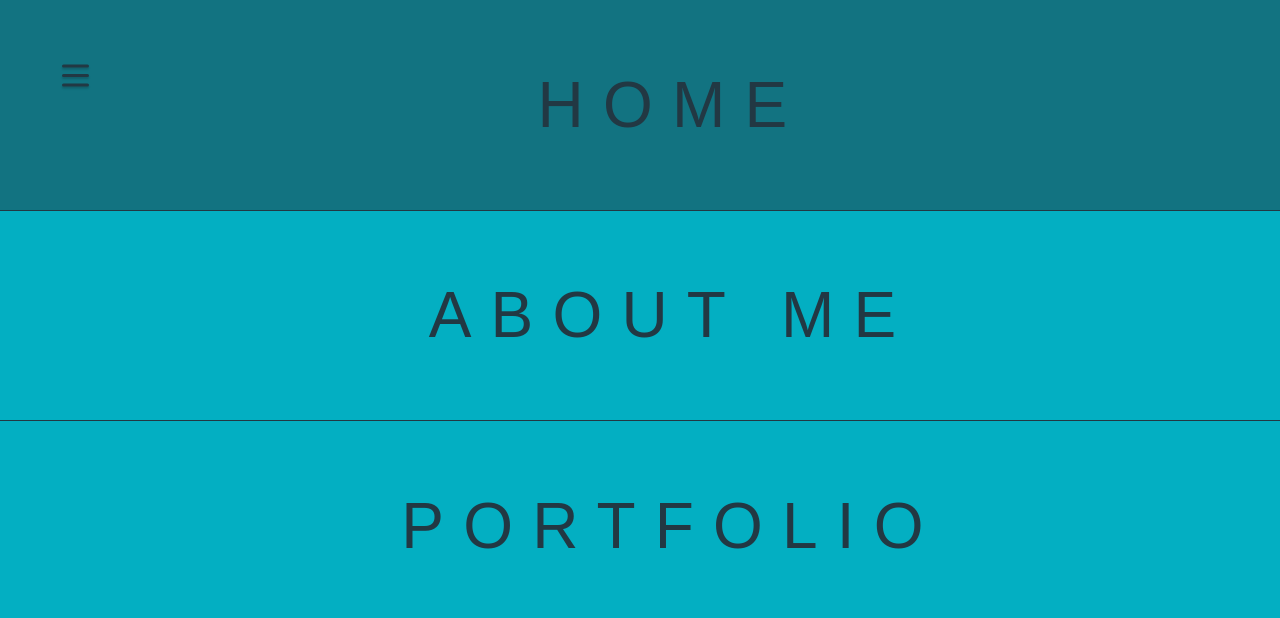
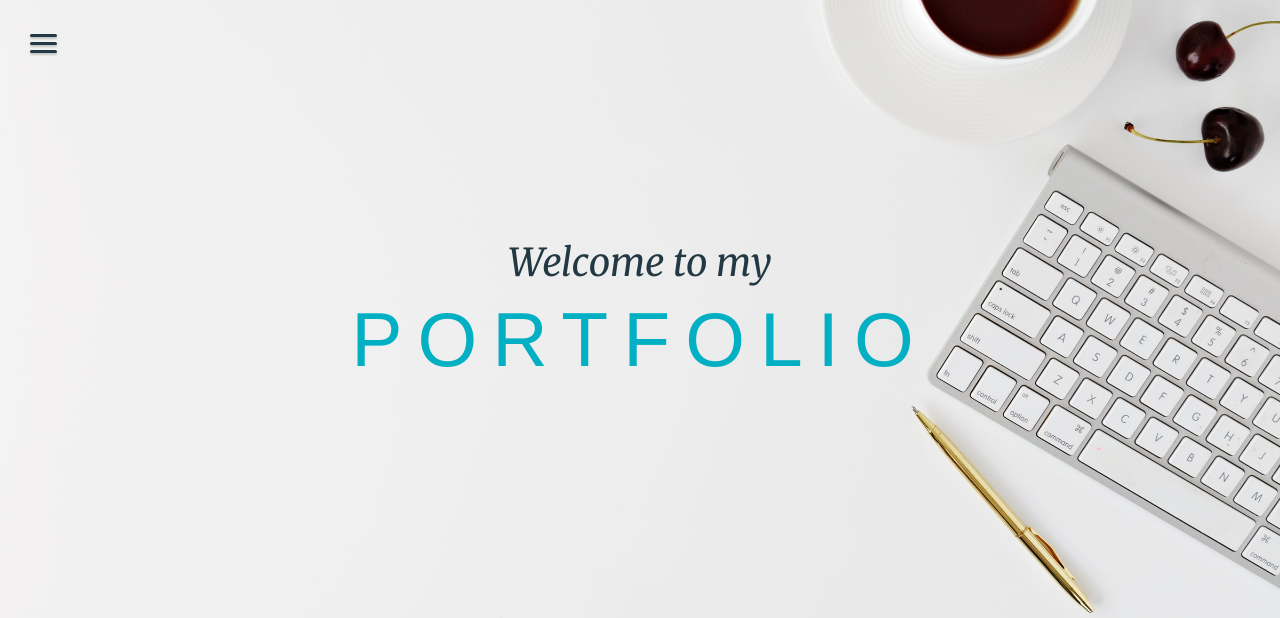
Before and after one commit to John-v77/Web-dev-portfolio, a website built with Parcel: page src/index.html in a window 1280 px wide. Shown: the top 618 px of the page. Built offline with nearby package versions, Linux system fonts and the light colour scheme; a web font is replaced by a local one.

Commit message:
navBar animation

```diff
--- a/src/index.html
+++ b/src/index.html
@@ -11,10 +11,6 @@
 </head>
 <body>
     <nav>
-        <div class="menu-btn">
-            <div class="menu-btn_burger"></div>
-        </div>
-
         <!-- <div class="logo">
             <h1>My Portfolio</h1>
         </div> -->
@@ -35,6 +31,9 @@
             </span> -->
     </nav>
     <div class="welcome">
+        <div class="menu-btn">
+            <div class="menu-btn_burger"></div>
+        </div>
         <h1>Welcome to my <span>Portfolio</span></h1>
     </div>
 
--- a/src/js/burgerMenu.js
+++ b/src/js/burgerMenu.js
@@ -1,6 +1,10 @@
-const navMenu = document.querySelector('.menu-btn')
+const burgerBtn = document.querySelector('.menu-btn')
+const navMenu = document.querySelector('body')
 
-navMenu.addEventListener('click', _ => {
-    console.log('click')
+
+burgerBtn.addEventListener('click', _ => {
+    burgerBtn.classList.toggle('btn-open')
     navMenu.classList.toggle('nav-open')
 })
+
+// -----------------------------------------------
--- a/src/scss/partials/_navBar.scss
+++ b/src/scss/partials/_navBar.scss
@@ -1,81 +1,14 @@
-
-nav{
-
-
-    .menu-btn{
-        //position
-        position: absolute;
-        top:3rem;
-        left:3rem;
-        border: 0;
-        //---
-
-
-        display: flex;
-        justify-content: center;
-        align-items: center;
-        width: 3em;
-        height: 3em;
-        background: transparent;
-        cursor: pointer;
-        transition: all .5s ease-in-out;
-
-        .menu-btn_burger,
-        .menu-btn_burger::after,
-        .menu-btn_burger::before{
-            // border: 0;
-            // padding: 0;
-            width: 50%;
-            height: 3px;
-            background: $dark-blue;
-            border-radius: 2px;
-            box-shadow: 0 2px 2px rgba(17, 17, 17, 0.2);
-            transition: all 0.3s ease-in-out;
-        }
-
-        .menu-btn_burger::after,
-        .menu-btn_burger::before{
-            content: '';
-            position: absolute;
-        }
-
-        .menu-btn_burger::before{
-            transform: translateY(-0.6rem);
-        }
-
-        .menu-btn_burger::after{
-            transform: translateY(0.6rem);
-        }
-    }
-
-    .menu-btn.nav-open{
-        .menu-btn_burger{
-            transform: translateX(-50px);
-            background: transparent;
-            box-shadow: none;
-        }
-
-        .menu-btn_burger::before{
-            width: 100%;
-            transform: rotate(45deg) translate(2.1rem, -2.1rem)
-        }
-
-        .menu-btn_burger::after{
-            width: 100%;
-            transform: rotate(-45deg) translate(2.1rem, 2.1rem)
-        }
-    }
-
-}
-
-
 nav {
     position:fixed;
     top:0;
     bottom: 0;
     left: 0;
-    right: 0;
+    right: 10%;
     z-index: 10;
+
+    // animation for mobile - hides the navBar
+    transform: translateX(-100%);
+    transition: all .5s ease-in-out;
 
     ul{
     margin: 0;
@@ -109,6 +42,12 @@ nav {
 }
 
 
+body.nav-open{
+    nav{
+        transform: translateX(0);
+    }
+}
+
 
 // .menu-btn.open .menu-btn_burger{
     // transform: translateX(-50px);
--- a/src/scss/partials/_welcome.scss
+++ b/src/scss/partials/_welcome.scss
@@ -36,18 +36,68 @@
       }
     }
   }
-  /* to be fixes as is not working
 
-            h1:before {
+  .menu-btn{
+    //position
+    position: absolute;
+    top:1rem;
+    left:1rem;
+    z-index: 11;
+    // - - -
 
-            }
 
-            &::before {
-              margin: 0 auto 2em;
-            }
-            &::after {
-              margin: 2em auto 0;
-            }
+    display: flex;
+    justify-content: center;
+    align-items: center;
+    width: 3em;
+    height: 3em;
+    background: transparent;
+    cursor: pointer;
+    transition: all .5s ease-in-out;
 
-            */
+    .menu-btn_burger,
+    .menu-btn_burger::after,
+    .menu-btn_burger::before{
+        // border: 0;
+        // padding: 0;
+        width: 50%;
+        height: 3px;
+        background: $dark-blue;
+        border-radius: 20px;
+        box-shadow: 0 2px 2px rgba(17, 17, 17, 0.2);
+        transition: all 0.3s ease-in-out;
+    }
+
+    .menu-btn_burger::after,
+    .menu-btn_burger::before{
+        content: '';
+        position: absolute;
+    }
+
+    .menu-btn_burger::before{
+        transform: translateY(-0.5rem);
+    }
+
+    .menu-btn_burger::after{
+        transform: translateY(0.5rem);
+    }
+  }
+
+  .menu-btn.btn-open{
+      .menu-btn_burger{
+          transform: translateX(-50px);
+          background: transparent;
+          box-shadow: none;
+      }
+
+      .menu-btn_burger::before{
+          width: 100%;
+          transform: rotate(45deg) translate(2.2rem, -2.2rem)
+      }
+
+      .menu-btn_burger::after{
+          width: 100%;
+          transform: rotate(-45deg) translate(2.2rem, 2.2rem)
+      }
+  }
 }
```
